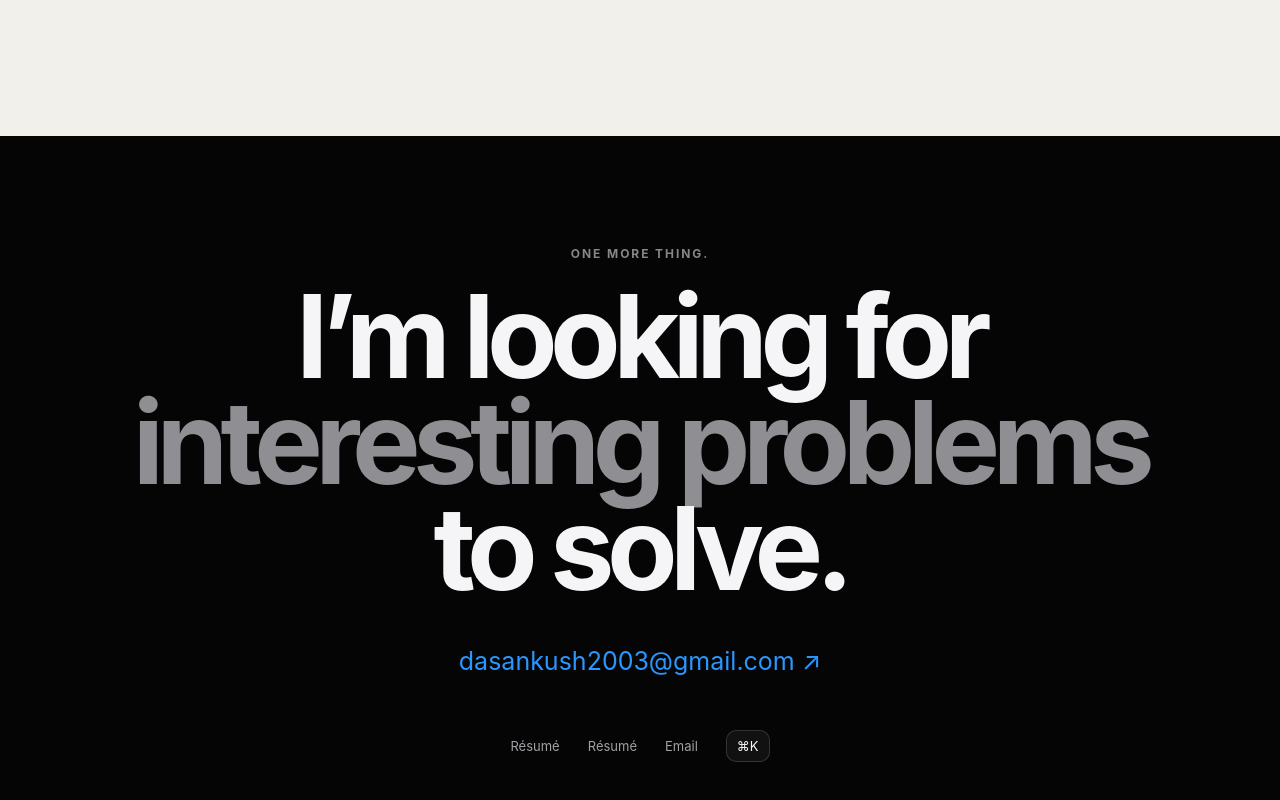
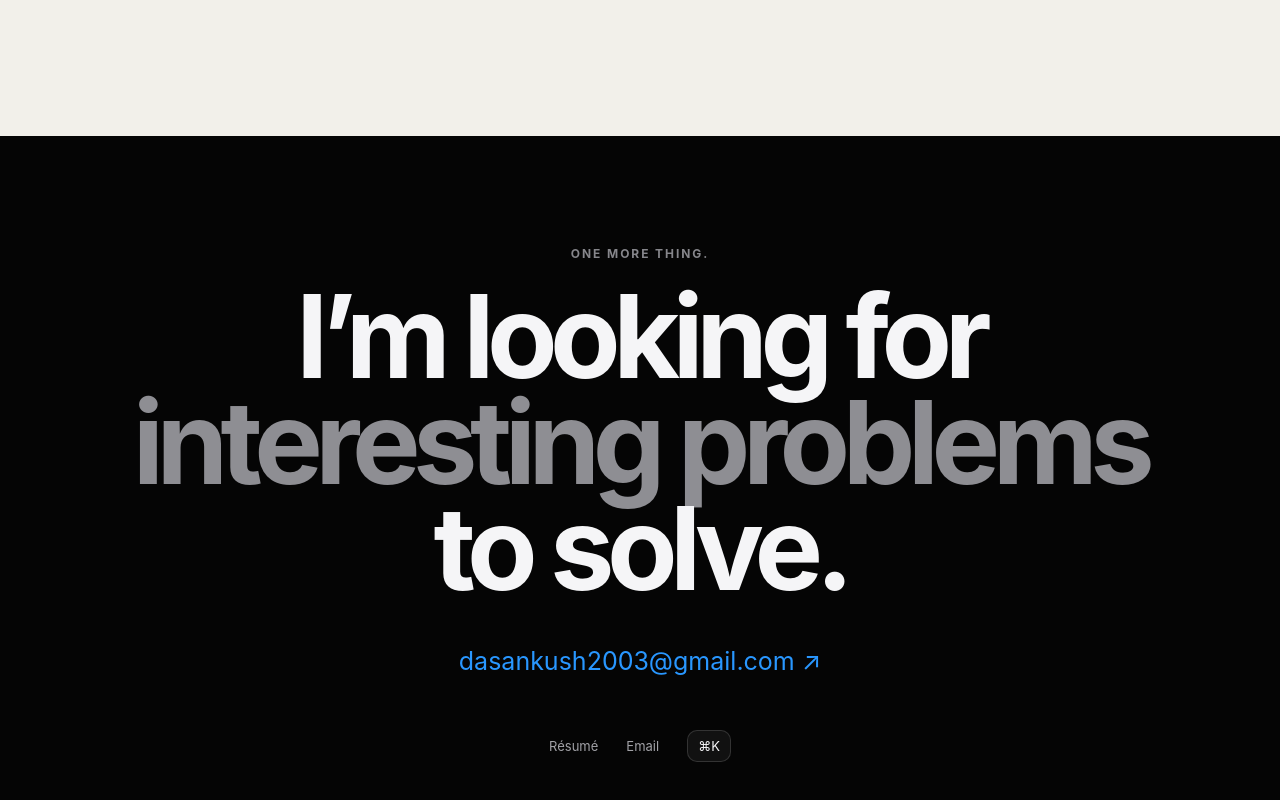
Before and after one commit to dasankush21122003/portfolio-website, a plain HTML site: page index.html in a window 1280 px wide. Shown: the part 8850-9650 px from the top of the page. Drawn offline with Linux system fonts and the light colour scheme.

Commit message:
Update resume link in index.html

```diff
--- a/index.html
+++ b/index.html
@@ -368,7 +368,6 @@ kbd { font:500 10px/1 DM Mono, monospace; color:#777; }
         <h2>I’m looking for<br><span>interesting problems</span><br>to solve.</h2>
         <a class="contact-mail" href="mailto:dasankush2003@gmail.com">dasankush2003@gmail.com ↗</a>
         <div class="contact-links">
-          <a href="Ankush_Das_Resume.pdf" target="_blank" rel="noreferrer">Résumé</a>
           <a href="Ankush_resume_asof_20260912.pdf" target="_blank" rel="noreferrer"> Résumé</a>
           <a href="mailto:dasankush2003@gmail.com">Email</a>
           <button id="commandBtn" type="button">⌘K</button>
```
